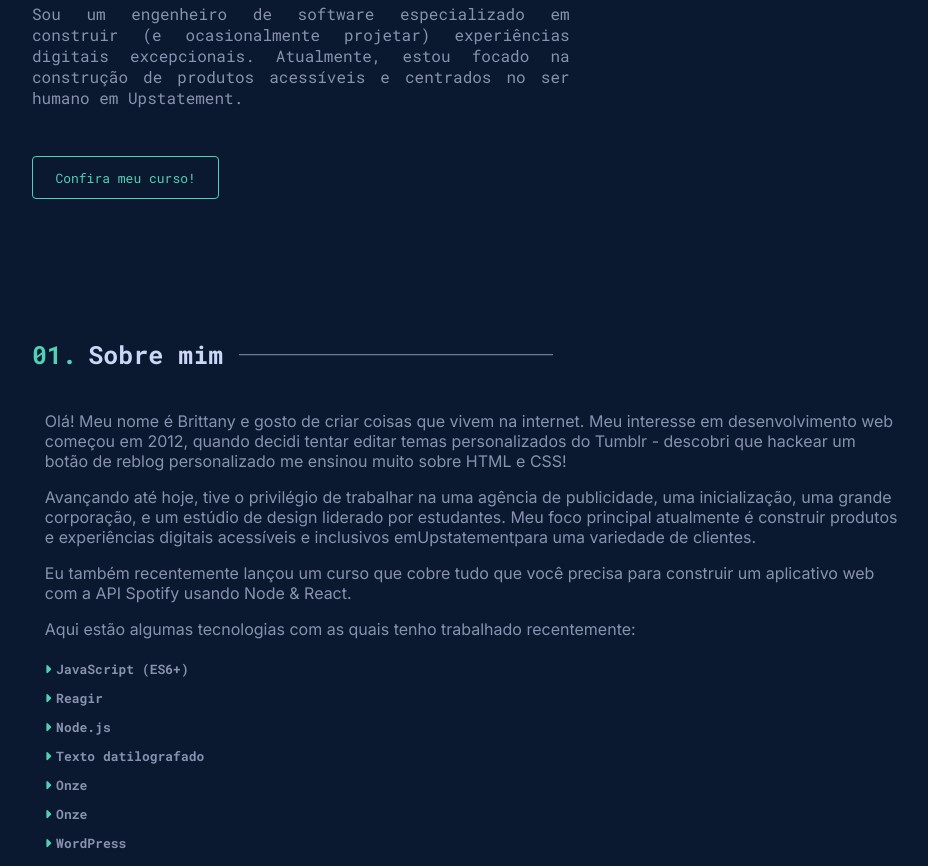
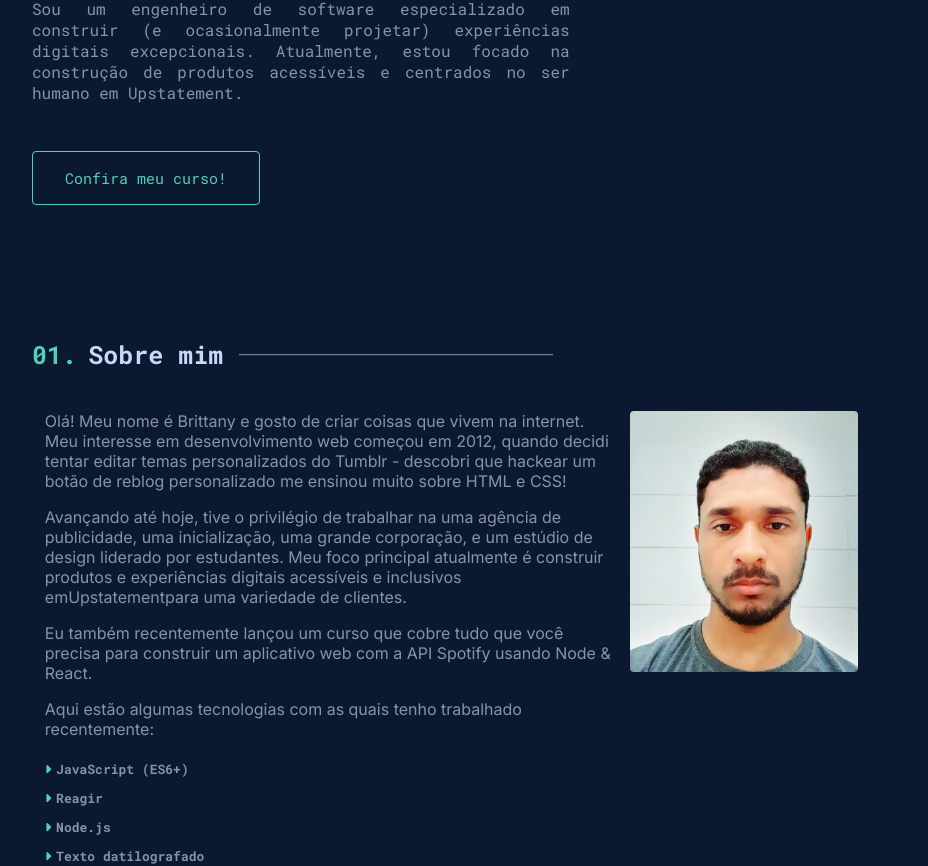
Before and after one commit to JoseLeandroNascimento/portifolio, an Angular app: page / in a window 1280 px wide. Shown: the part 462-1328 px from the top of the page, without its empty margins (160-1088 px from the left). Built offline with nearby package versions, Linux system fonts and the light colour scheme.

Commit message:
alteração do botão

```diff
--- a/src/app/pages/home-page/components/box-apresentation/box-apresentation.component.html
+++ b/src/app/pages/home-page/components/box-apresentation/box-apresentation.component.html
@@ -10,5 +10,5 @@
         Atualmente, estou focado na construção de produtos acessíveis e centrados no ser humano em Upstatement.
     </p>
 
-    <app-botao label="Confira meu curso!"></app-botao>
+    <app-botao scale="grande" label="Confira meu curso!"></app-botao>
 </section>
--- a/src/app/pages/home-page/components/sobremim/sobremim.component.scss
+++ b/src/app/pages/home-page/components/sobremim/sobremim.component.scss
@@ -12,9 +12,9 @@
 
     .container-text {
 
+        flex: 2;
 
         p {
-            flex: 2;
             font-family: "inter";
             color: $secondary-text-color;
             margin-bottom: 1rem;
--- a/src/app/pages/home-page/home-page.component.html
+++ b/src/app/pages/home-page/home-page.component.html
@@ -5,7 +5,12 @@
     </section>
 
     <section class="container">
+
         <app-section [indexSection]="1" title="Sobre mim">
+            <app-sobremim></app-sobremim>
+        </app-section>
+
+        <app-section [indexSection]="2" title="Experiências">
             <app-sobremim></app-sobremim>
         </app-section>
     </section>
--- a/src/app/shared/components/botao/botao.component.html
+++ b/src/app/shared/components/botao/botao.component.html
@@ -1,3 +1,3 @@
-<button>
+<button [attr.scale]="scale">
     {{label}}
 </button>
--- a/src/app/shared/components/botao/botao.component.scss
+++ b/src/app/shared/components/botao/botao.component.scss
@@ -2,7 +2,7 @@
 
 button {
     cursor: pointer;
-    padding: .7rem 1.4rem;
+
     background-color: $primary-color;
     color: $secondary-color;
     border: 1px solid $secondary-color;
@@ -11,7 +11,6 @@ button {
     z-index: 100;
     transition: .1s ease-in;
     font-family: "Roboto Mono", monospace;
-    font-size: 13px;
 
     &:hover {
 
@@ -20,5 +19,17 @@ button {
         box-shadow: 3px 3px 1px $secondary-color;
     }
 
+    &[scale='medio'] {
+
+        padding: .7rem 1.4rem;
+        font-size: 13px;
+    }
+
+    &[scale='grande'] {
+
+        padding: 1rem 2rem;
+        font-size: 15px;
+    }
+
 
 }
--- a/src/app/shared/components/botao/botao.component.ts
+++ b/src/app/shared/components/botao/botao.component.ts
@@ -9,6 +9,7 @@ import { Component, Input } from '@angular/core';
 })
 export class BotaoComponent {
 
+  @Input() scale: "pequeno" | "medio" | "grande" = "medio"
   @Input({ required: true }) label!: string;
 
 }
```
